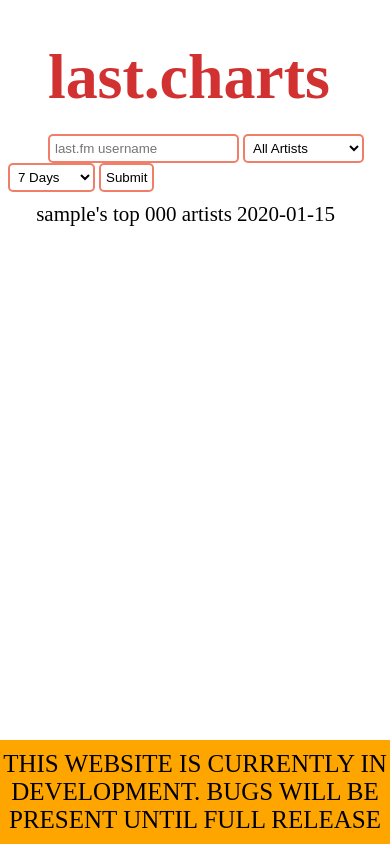
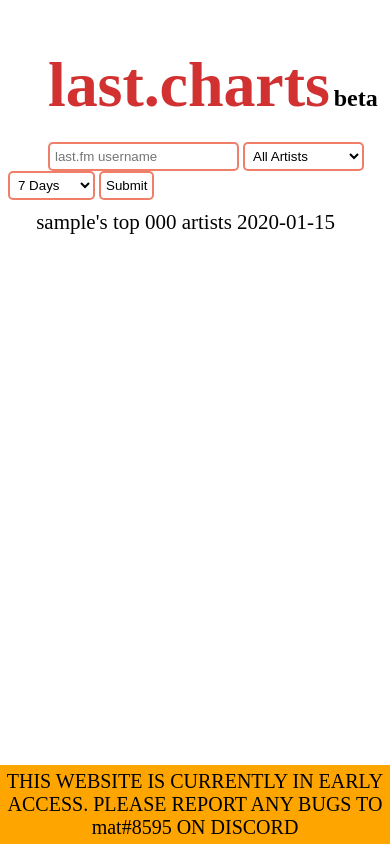
Before and after one commit to MatRanc/last.charts, a Flask app: template templates/index.html in a window 390 px wide. Run offline with Flask 2, Linux system fonts and the light colour scheme; the template is opened without the code that fills it: most values are stand-ins (such as "Sample title", 1, 10 or a date in 2020); some libraries are stand-ins or nearby versions; some web fonts are replaced.

Commit message:
prep for release

```diff
--- a/main.py
+++ b/main.py
@@ -39,7 +39,7 @@
 @app.route('/', methods=["GET", "POST"])
 def home():
 
-    load_top_artists("MatRanc", 1000, "3month")
+    load_top_artists("MatRanc", 1000, "1month")
 
     #HAVE TO DEFINE IF NO CACHE (CODE BREAKS AND CAUSES ERROR 500 AS daterange AND OTHER VARIABLES ARE CALLED BEFORE DECLARE. THIS DUMMY CODE ALLOWS IT TO INITIALLY RUN THEN USES THE CACHED CODE)
     global daterange
--- a/static/css/style.css
+++ b/static/css/style.css
@@ -40,6 +40,20 @@
   margin-bottom: 20px;
   color: #d13131;
   text-shadow: 0px 1px 10px white;
+  display: inline-block;
+}
+
+.title_div {
+  display: inline-block;
+}
+
+.beta_title_div {
+  display: inline-block;
+}
+
+.beta_title {
+  font-family: "SF Pro Display Regular";
+  margin: 0;
 }
 
 .pieimage {
@@ -107,6 +121,16 @@
   text-align: center;
 }
 
+@media only screen and (max-width: 400px) {
+.mainpiechart {
+  width: 100vw;
+  height: 25vh;
+  margin: 0 auto;
+  padding-left: 17%;
+  padding-top: 2.5vh;
+}
+}
+
 .mainpiechart {
   width: 100vw;
   height: 75vh;
@@ -122,9 +146,9 @@
   bottom:0px;
   background-color: orange;
   height: auto;
-  padding-top: 10px;
-  padding-bottom: 10px;
+  padding-top: 5px;
+  padding-bottom: 5px;
   font-family: "SF Pro Display Bold";
-  font-size: 25px;
+  font-size: 20px;
   text-align: center;
 }
--- a/templates/index.html
+++ b/templates/index.html
@@ -1,9 +1,14 @@
 <!DOCTYPE html>
 <html><head>
-<meta http-equiv="content-type" content="text/html; charset=UTF-8"><link rel="stylesheet" type="text/css" href="static\css\style.css">
+<meta name="viewport" content="width=device-width, initial-scale=1.0" http-equiv="content-type" content="text/html; charset=UTF-8"><link rel="stylesheet" type="text/css" href="static\css\style.css">
 
 </head><body>
-  <h1 class="main_title">last.charts</h1>
+  <div class="title_div">
+    <h1 class="main_title">last.charts</h1>
+    <div class="beta_title_div">
+      <h2 class="beta_title">beta</h2>
+    </div>
+  </div>
 
   <form method="post" action=".">
     <div class="usernameboxdiv">
@@ -70,6 +75,6 @@
     <div id="piechart" class="mainpiechart"></div>
   </body>
 
-  <footer class="footer">THIS WEBSITE IS CURRENTLY IN DEVELOPMENT. BUGS WILL BE PRESENT UNTIL FULL RELEASE</footer>
+  <footer class="footer">THIS WEBSITE IS CURRENTLY IN EARLY ACCESS. PLEASE REPORT ANY BUGS TO mat#8595 ON DISCORD</footer>
 
 </body></html>
```
